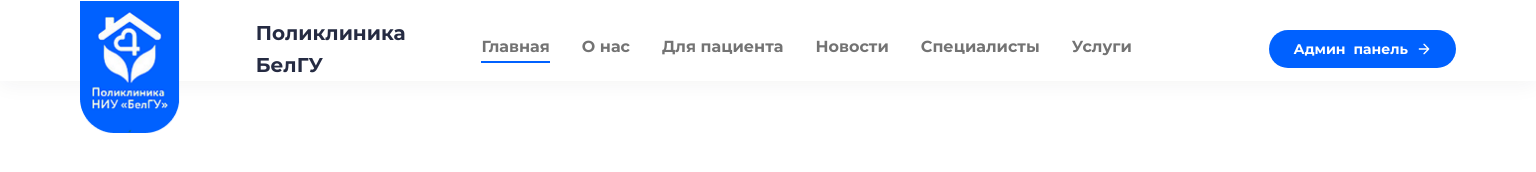
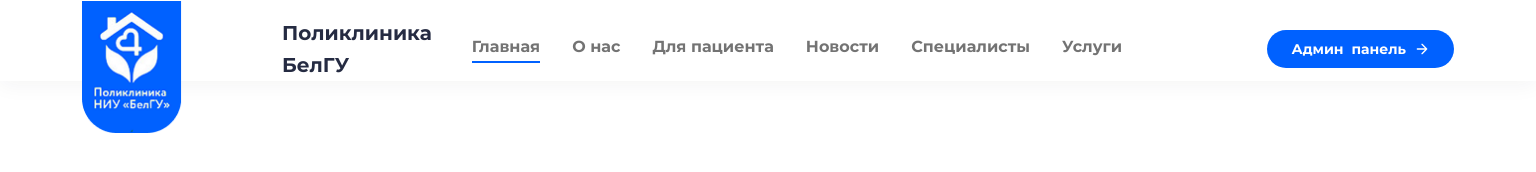
Before and after one commit to Frogush/BSU_clinic, a website built with webpack: page src/pages/index.html in a window 1536 px wide. Built offline with nearby package versions, Linux system fonts and the light colour scheme; a web font is replaced by a local one.

Commit message:
header (yarik lox X2)

```diff
--- a/src/blocks/header.css
+++ b/src/blocks/header.css
@@ -88,6 +88,7 @@
     width: 100px;
     height: 133px;
     z-index: 10;
+    margin-left: 50px;
 }
 
 .header__image {
@@ -139,6 +140,7 @@
     font-size: 20px;
     color: #252B42;
     margin-bottom: 15px;
+    margin-top: 5px;
     margin-left: 60px;
     display: block;
 }
@@ -219,6 +221,7 @@
     transition-timing-function: ease;
     border-width: 0;
     cursor: pointer;
+    margin-right: 50px;
 
 }
 
@@ -295,13 +298,13 @@
 
 @media (min-width: 1440px) {
     .container {
-        max-width: 1440px;
+        max-width: 1800px;
         padding-left: 32px;
         padding-right: 32px;
     }
 
     .header__container {
-        justify-content: flex-start;
+        justify-content: flex-start; /* оставляем, элементы идут слева */
     }
 
     .header__logo-wrapper {
@@ -320,8 +323,10 @@
 
     .header__title {
         display: block;
-        margin-left: auto;
-        margin-right: auto;
+        /* Убираем auto-отступы, которые центрировали заголовок */
+        margin-left: 150px;   /* фиксированный отступ от логотипа */
+        margin-right: 51;
+        /* При желании можно добавить margin-right: 40px, чтобы увеличить расстояние до навигации */
     }
 
     .header__drawer {
@@ -336,7 +341,8 @@
         padding-right: 0;
         flex-direction: row;
         align-items: center;
-        margin-right: 10%;
+        margin-right: 0;
+        margin-left: 40px;
     }
 
     .header__drawer-title {
@@ -365,6 +371,8 @@
         padding-right: 24px;
         border-radius: 24px;
         margin-top: 17px;
+        /* Прижимаем кнопку к правому краю */
+        margin-left: auto;
     }
 
     .header__btn-text {
```
